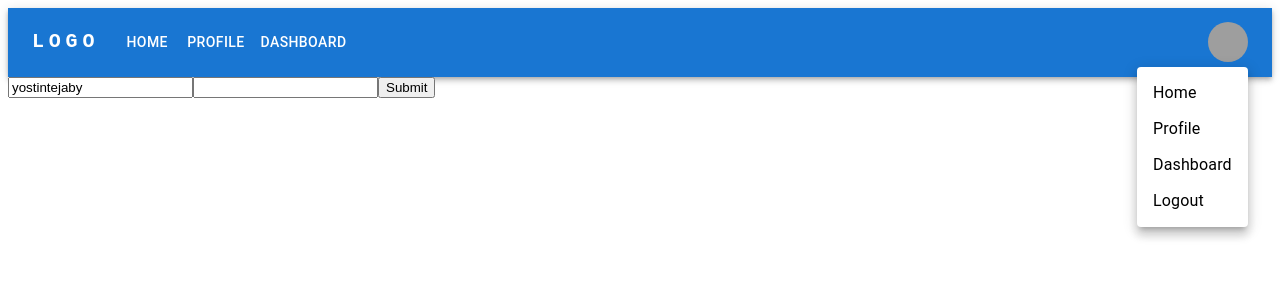
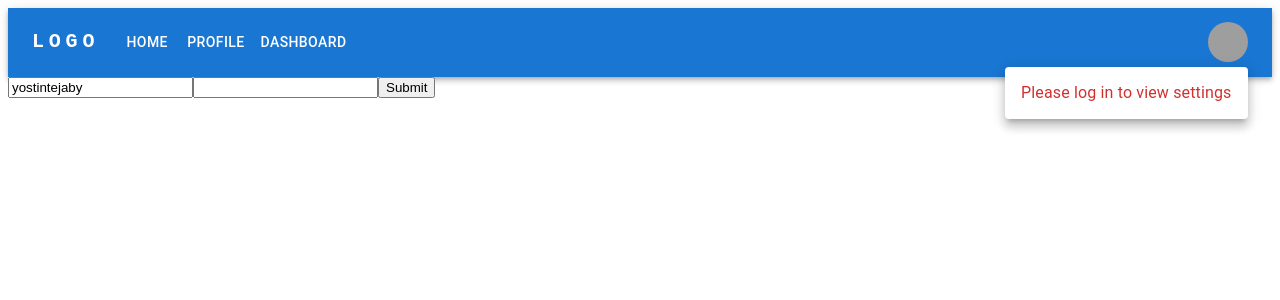
Before and after one commit to tejaby/FrontendAuthJWT, a React (Vite) app: page /login in a window 1280 px wide. Both pictures are taken after a click on the button "Open settings". Shown: the top 300 px of the page. Built offline with nearby package versions, Linux system fonts and the light colour scheme; grey boxes are pictures that could not be loaded.

Commit message:
Add logout service with token authentication

```diff
--- a/src/components/Navbar.jsx
+++ b/src/components/Navbar.jsx
@@ -1,6 +1,5 @@
 // Importación de libraries
-import { useState } from "react";
-import { NavLink } from "react-router-dom";
+import { NavLink, Link } from "react-router-dom";
 import {
   AppBar,
   Box,
@@ -14,16 +13,23 @@ import {
   Tooltip,
   MenuItem,
 } from "@mui/material";
+import { useState } from "react";
+
+// Importación de services
+import { logoutService } from "../services/UserServices";
 
 // Importación de Context
 import { useAuth } from "../context/AuthContext";
 
 const pages = ["Home", "Profile", "Dashboard"];
-const settings = ["Home", "Profile", "Dashboard", "Logout"];
+const settings = ["Profile", "Logout"];
 
 export const Navbar = () => {
+  const { user, setUser, token, setToken } = useAuth();
+
   const [anchorElNav, setAnchorElNav] = useState(null);
   const [anchorElUser, setAnchorElUser] = useState(null);
+  const [error, setError] = useState(null);
 
   const handleOpenNavMenu = (event) => {
     setAnchorElNav(event.currentTarget);
@@ -38,6 +44,17 @@ export const Navbar = () => {
 
   const handleCloseUserMenu = () => {
     setAnchorElUser(null);
+  };
+
+  const onSubmit = () => {
+    logoutService({ refresh: token.refresh }, token.access)
+      .then(() => {
+        setUser(null);
+        setToken(null);
+      })
+      .catch((err) => {
+        setError(err.data);
+      });
   };
 
   return (
@@ -165,18 +182,26 @@ export const Navbar = () => {
               open={Boolean(anchorElUser)}
               onClose={handleCloseUserMenu}
             >
-              {settings.map((setting) => (
-                <MenuItem key={setting} onClick={handleCloseUserMenu}>
-                  <Typography textAlign="center">
-                    <NavLink
-                      style={{ color: "black", textDecoration: "none" }}
-                      to={setting}
-                    >
-                      {setting}
-                    </NavLink>
+              {user ? ( // Verifica si el usuario está autenticado
+                settings.map((setting) => (
+                  <MenuItem key={setting} onClick={handleCloseUserMenu}>
+                    <Typography textAlign="center">
+                      <Link
+                        style={{ color: "black", textDecoration: "none" }}
+                        onClick={onSubmit}
+                      >
+                        {setting}
+                      </Link>
+                    </Typography>
+                  </MenuItem>
+                ))
+              ) : (
+                <MenuItem onClick={handleCloseUserMenu}>
+                  <Typography variant="body1" color="error" textAlign="center">
+                    Please log in to view settings
                   </Typography>
                 </MenuItem>
-              ))}
+              )}
             </Menu>
           </Box>
         </Toolbar>
--- a/src/pages/LoginPage.jsx
+++ b/src/pages/LoginPage.jsx
@@ -23,8 +23,8 @@ function LoginPage() {
   const onSubmit = async (data) => {
     loginService(data)
       .then((response) => {
-        setUser(response.token);
-        setToken(response.user);
+        setUser(response.user);
+        setToken(response.token);
         navigate('/')
       })
       .catch((err) => {
--- a/src/services/UserServices.js
+++ b/src/services/UserServices.js
@@ -7,6 +7,17 @@ export const loginService = async (user) => {
     .post(`${apiUrl}login/`, user)
     .then((response) => response.data)
     .catch((err) => {
-      throw err.response
+      throw err.response;
     });
 };
+
+export const logoutService = (refresh, access) => {
+  return axios
+    .post(`${apiUrl}logout/`, refresh, {
+      headers: { Authorization: `Bearer ${access}` },
+    })
+    .then((response) => response.data)
+    .catch((err) => {
+      throw err.response;
+    });
+};
```
